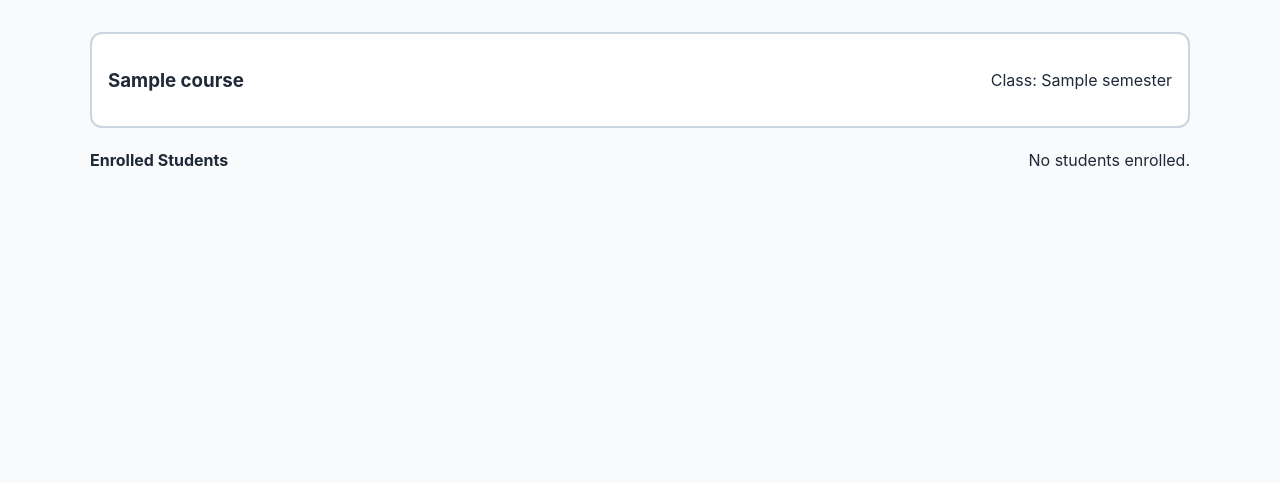
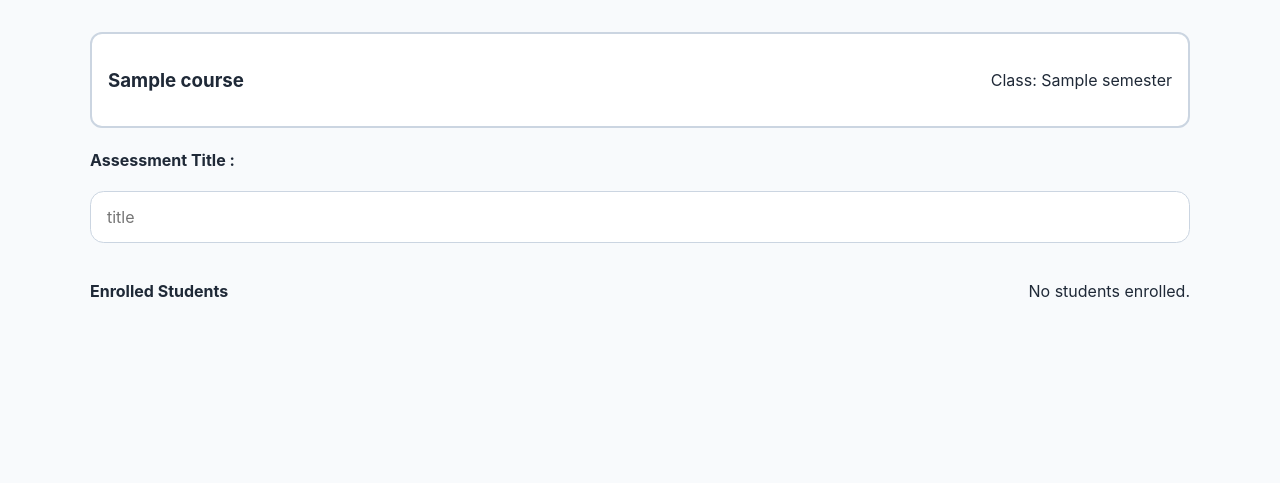
Before and after one commit to msameert/test, a Flask app: template templates/assessment.html in a window 1280 px wide. Shown: the part 76-559 px from the top of the page. Run offline with Flask 3, Linux system fonts and the light colour scheme; tables that the repository leaves empty hold one stand-in row (values such as "Sample post"); the template is opened without the code that fills it: values that come from a table or form of the project are taken from there, most other values are stand-ins (such as "Sample title", 1, 10 or a date in 2020).

Commit message:
feat(templates): add assessment title input field to assessment form
Add UI control for entering assessment title directly in the web form.

What was fixed:
- Assessment form previously lacked a dedicated input field for titles, requiring backend/database management
- Users can now set assessment titles directly through the web interface

Why this change was necessary:
- Title input is fundamental to assessment management
- Providing a UI field makes the form feature-complete for common assessment operations
- Aligns with existing form structure pattern using the title-card div convention

Implementation details:
- Added title-card div container following established naming convention
- Text input with type='text', name='title', and placeholder='title' for user guidance
- Input field includes input-field CSS class for consistent styling
- Proper indentation maintained for template readability

Changes:
- templates/assessment.html: Added new title-card div containing text input for assessment title. Positioned logically after content card and before enrolled students section. Whitespace formatting corrected in course_students section for consistency.

```diff
--- a/templates/assessment.html
+++ b/templates/assessment.html
@@ -7,6 +7,16 @@
             <h3>{{ fc.course.course_name }}</h3>
             <p>Class: {{ fc.semester.name }}</p>
 
+        </div>
+
+        <div class="title-card">
+            <h4>Assessment Title :</h4>
+            <p><input
+                type="text"
+                name="title"
+                placeholder="title"
+                class="input-field"
+            /></p>
         </div>
 
         <div class="course_students">
```
